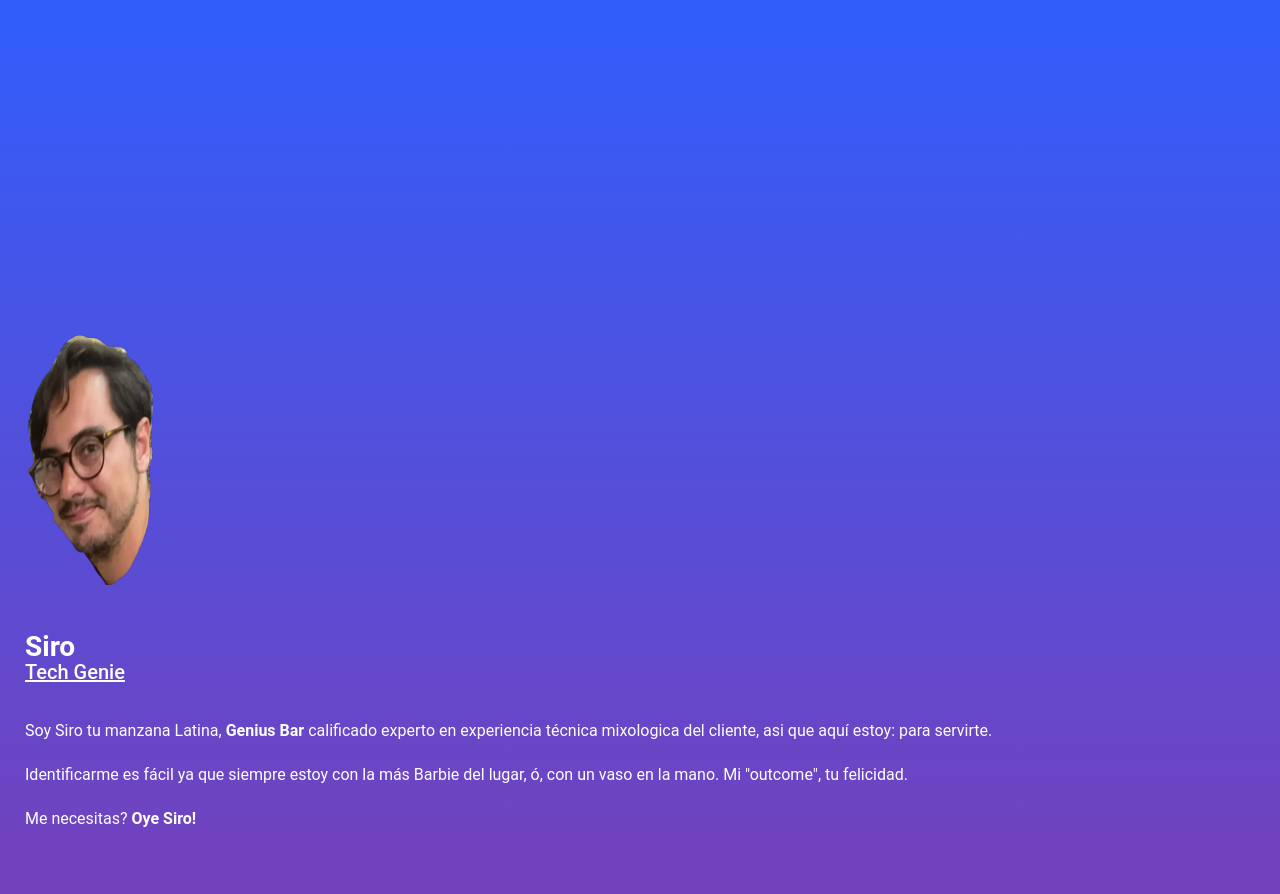
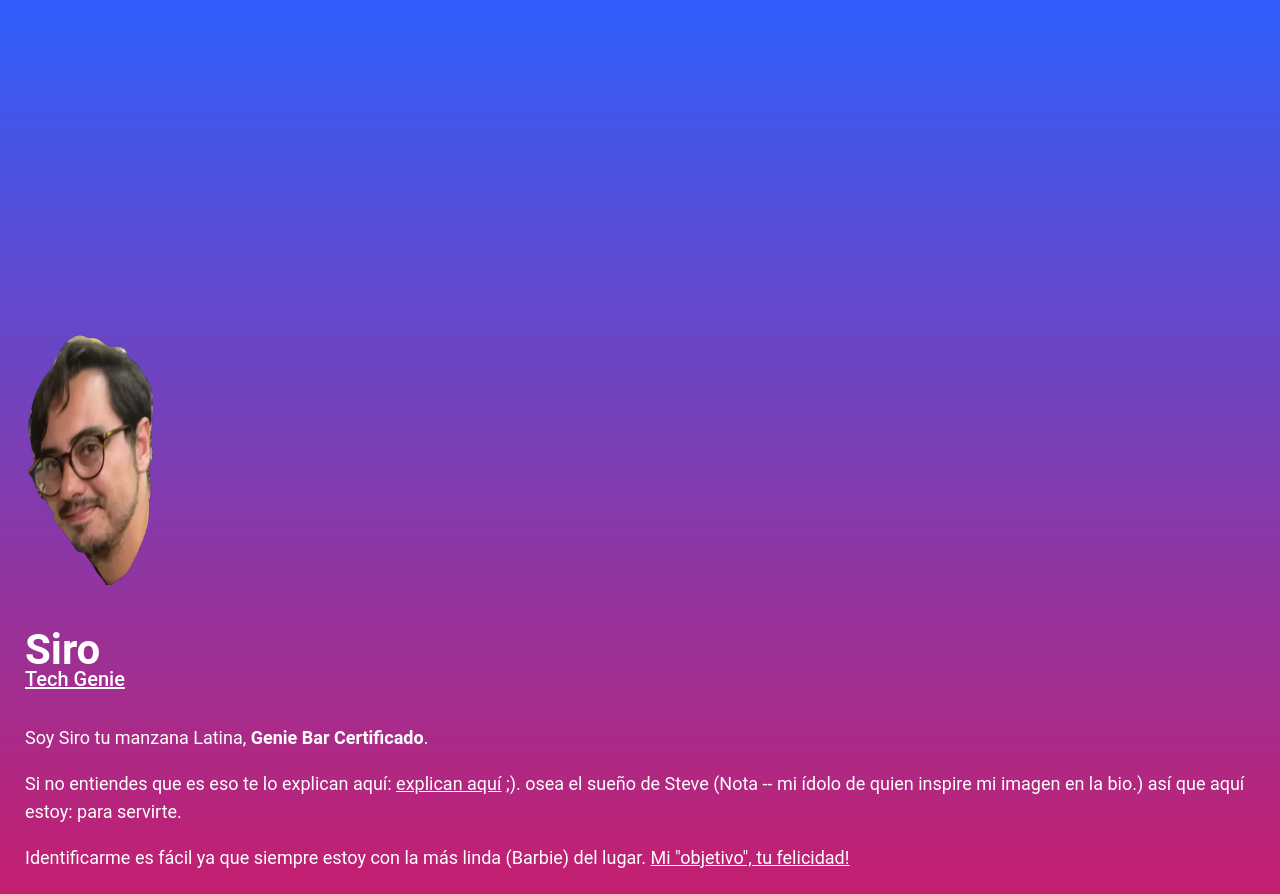
Before and after one commit to manuel-gutierrez/manuel-gutierrez.github.io, a Vue app: page / in a window 1280 px wide. Shown: the top 894 px of the page. Built offline with nearby package versions, Linux system fonts and the light colour scheme.

Commit message:
update: text

```diff
--- a/src/assets/main.css
+++ b/src/assets/main.css
@@ -41,17 +41,16 @@
 
 
 p {
-
   font-style: light;
   line-height: 28px;
-  font-size: 16px;
+  font-size: 18px;
 }
 
 h1 {
 
   font-weight: black;
-  line-height: 41px;
-  font-size: 28px;
+  line-height: 48px;
+  font-size: 42px;
   font-weight: bolder;
 }
 
--- a/src/components/Heading.vue
+++ b/src/components/Heading.vue
@@ -44,6 +44,15 @@
   opacity: 1;
   display: inline-flex;
   align-items: flex-end;
+}.is-animated {
+  opacity: 0;
+  transform: translateY(35%);
+  transition: opacity 0.7s, transform 0.7s;
+}
+.is-animated.scrolled-into-view {
+  opacity: 1;
+  transform: translateY(0);
+  transition: opacity 0.7s, transform 0.7s;
 }
 
 </style>
--- a/src/components/Paragraph.vue
+++ b/src/components/Paragraph.vue
@@ -1,9 +1,13 @@
 <template>
   <div class="col-12 profile" >
-    <p>Soy Siro tu manzana Latina, <b>Genius Bar</b> calificado experto en experiencia técnica mixologica del cliente, asi que aquí estoy: para servirte.</p>
-    <p>Identificarme es fácil ya que siempre estoy con la más Barbie del lugar, ó, con un vaso en la mano. Mi "outcome", tu felicidad.</p>
+    <p>Soy Siro tu manzana Latina, <b>Genie Bar Certificado</b>.</p>
+    <p>Si no entiendes que es eso te lo explican aquí: <a href="https://www.applesfera.com/apple/especial-apple-store-todo-lo-que-necesitas-saber-sobre-el-genius-bar" target="_blank">explican aquí</a> ;).
+    osea el sueño de Steve (Nota -- mi ídolo de quien inspire mi imagen en la bio.) así que aquí estoy: para servirte.</p>
+    <p>Identificarme es fácil ya que siempre estoy con la más linda (Barbie) del lugar. <span>Mi "objetivo", tu felicidad!</span> </p>
+
     <p>Me necesitas? <b>Oye Siro!</b></p>
-    <img src="../assets/images/pattern.svg" alt="A pattern">
+
+
   </div>
 </template>
 
@@ -12,4 +16,13 @@
 p {
   margin-top: 10px;
 }
+a {
+  color: #fff;
+}
+h2{
+  font-weight: bold;
+}
+span{
+  text-decoration: underline;
+}
 </style>
--- a/src/js/intersection.js
+++ b/src/js/intersection.js
@@ -6,19 +6,24 @@
 
 export function backgroundColorChange() {
 
+    console.log("working");
     const appContainer = document.querySelectorAll('.container');
-    const profile = document.querySelectorAll('.profile');
     const heroImage = document.querySelectorAll('.hero__image');
     const hero = document.querySelectorAll('.hero')
+    const profile = document.querySelectorAll('.profile');
+
     const observer = new IntersectionObserver((entries) => {
 
         entries.forEach(entry => {
             if (entry.isIntersecting) {
                 hero[0].classList.toggle('alternate');
                 appContainer[0].classList.toggle('change-body-background')
+                // show new image
                 heroImage[0].classList.toggle('visible');
+                heroImage[0].classList.toggle('.is-animated');
+                // hide the new image
                 heroImage[1].classList.toggle('visible');
-                observer.unobserve(profile[0])
+                observer.unobserve(heroImage[1])
             }
         });
     },
```
Also changed, not shown: src/assets/images/capybara.png (added), src/assets/images/capybara.webp (added), 6 other files (tests, documents, lock files or other folders).
